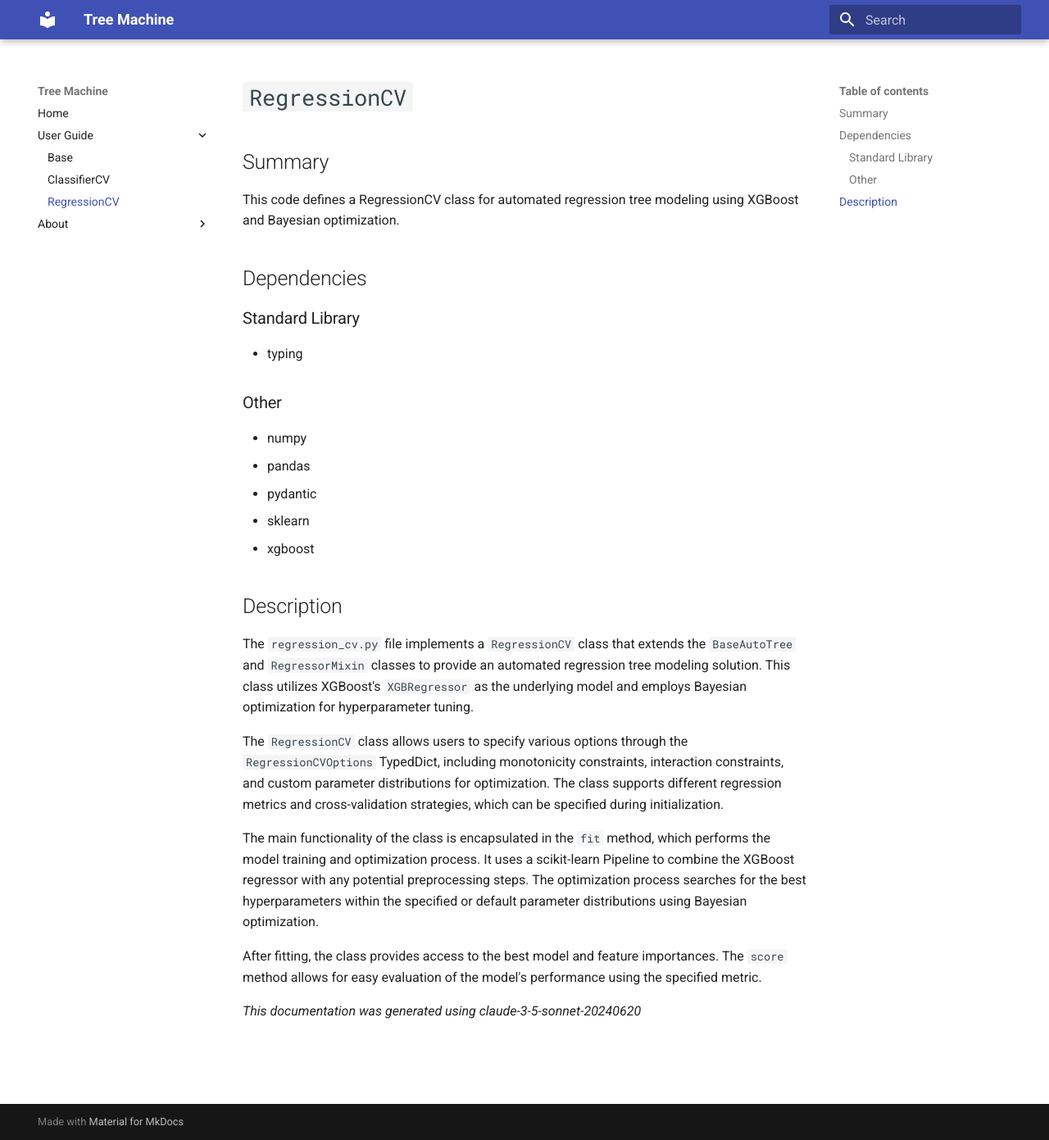
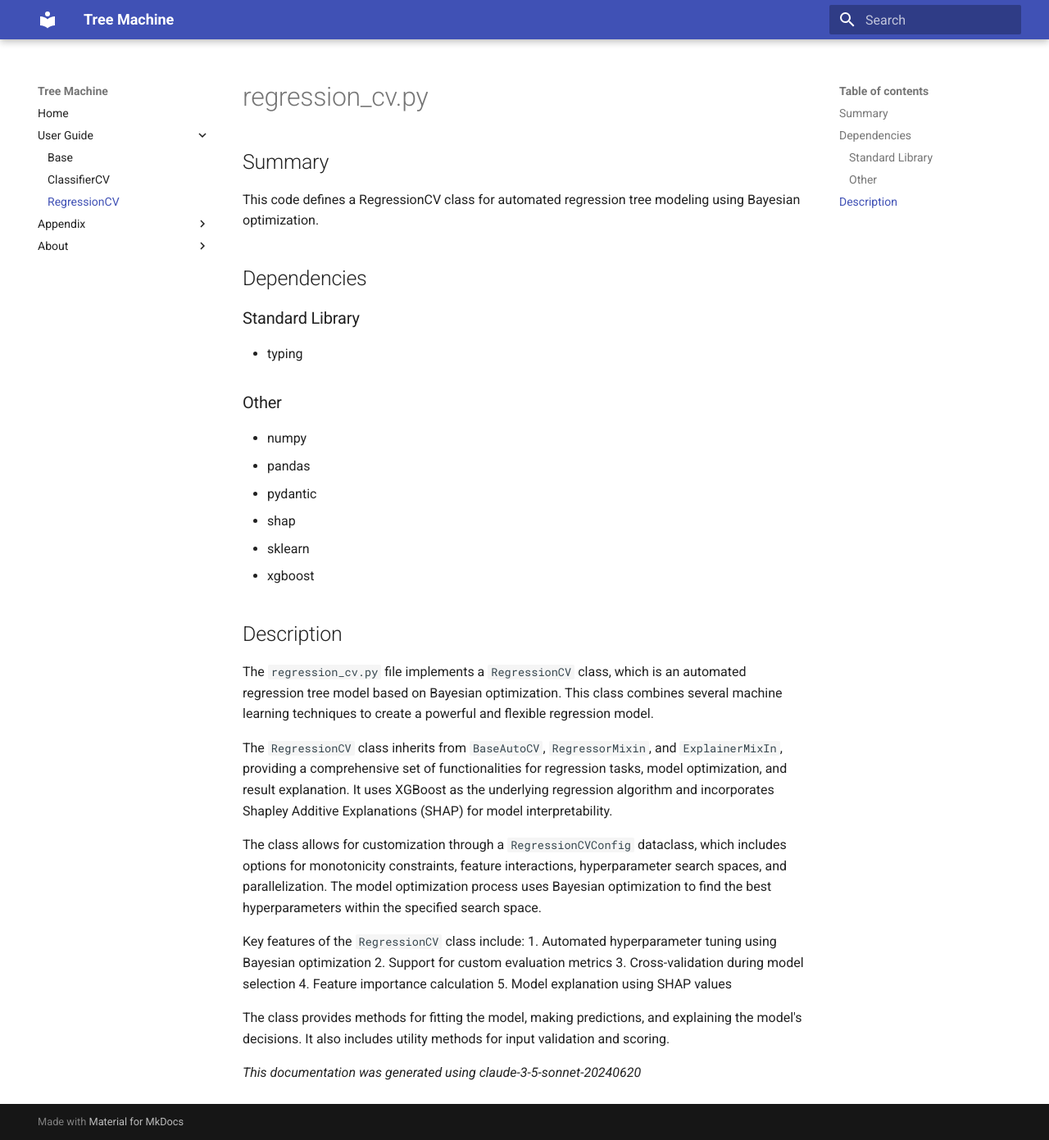
Before and after one commit to vitorbezzan/tree_machine, an MkDocs documentation site: the page built from docs/regression_cv.md, in a window 1280 px wide and 1391 px high. Shown: the whole window at 82% size. Built offline with MkDocs 1.6.1 and Material for MkDocs 9.7.7, drawn with Linux system fonts in a browser that asks for light colours.

```diff
--- a/docs/regression_cv.md
+++ b/docs/regression_cv.md
@@ -1,7 +1,7 @@
-# `RegressionCV`
+# regression_cv.py
 
 ## Summary
-This code defines a RegressionCV class for automated regression tree modeling using XGBoost and Bayesian optimization.
+This code defines a RegressionCV class for automated regression tree modeling using Bayesian optimization.
 
 ## Dependencies
 
@@ -12,17 +12,25 @@ This code defines a RegressionCV class for automated regression tree modeling us
 - numpy
 - pandas
 - pydantic
+- shap
 - sklearn
 - xgboost
 
 ## Description
 
-The `regression_cv.py` file implements a `RegressionCV` class that extends the `BaseAutoTree` and `RegressorMixin` classes to provide an automated regression tree modeling solution. This class utilizes XGBoost's `XGBRegressor` as the underlying model and employs Bayesian optimization for hyperparameter tuning.
+The `regression_cv.py` file implements a `RegressionCV` class, which is an automated regression tree model based on Bayesian optimization. This class combines several machine learning techniques to create a powerful and flexible regression model.
 
-The `RegressionCV` class allows users to specify various options through the `RegressionCVOptions` TypedDict, including monotonicity constraints, interaction constraints, and custom parameter distributions for optimization. The class supports different regression metrics and cross-validation strategies, which can be specified during initialization.
+The `RegressionCV` class inherits from `BaseAutoCV`, `RegressorMixin`, and `ExplainerMixIn`, providing a comprehensive set of functionalities for regression tasks, model optimization, and result explanation. It uses XGBoost as the underlying regression algorithm and incorporates Shapley Additive Explanations (SHAP) for model interpretability.
 
-The main functionality of the class is encapsulated in the `fit` method, which performs the model training and optimization process. It uses a scikit-learn Pipeline to combine the XGBoost regressor with any potential preprocessing steps. The optimization process searches for the best hyperparameters within the specified or default parameter distributions using Bayesian optimization.
+The class allows for customization through a `RegressionCVConfig` dataclass, which includes options for monotonicity constraints, feature interactions, hyperparameter search spaces, and parallelization. The model optimization process uses Bayesian optimization to find the best hyperparameters within the specified search space.
 
-After fitting, the class provides access to the best model and feature importances. The `score` method allows for easy evaluation of the model's performance using the specified metric.
+Key features of the `RegressionCV` class include:
+1. Automated hyperparameter tuning using Bayesian optimization
+2. Support for custom evaluation metrics
+3. Cross-validation during model selection
+4. Feature importance calculation
+5. Model explanation using SHAP values
+
+The class provides methods for fitting the model, making predictions, and explaining the model's decisions. It also includes utility methods for input validation and scoring.
 
 *This documentation was generated using claude-3-5-sonnet-20240620*
--- a/mkdocs.yml
+++ b/mkdocs.yml
@@ -5,6 +5,12 @@ nav:
     - Base: base.md
     - ClassifierCV: classifier_cv.md
     - RegressionCV: regression_cv.md
+  - Appendix:
+    - Classification Metrics for ClassifierCV: classification_metrics.md
+    - Regression Metrics for RegressionCV: regression_metrics.md
+    - ExplainerMixIn: explainer.md
+    - OptimizationParams: optimizer_params.md
+    - Types: types.md
   - About:
     - License: license.md
 
```
Also changed, not shown: docs/base.md (+8 -13 lines), docs/classification_metrics.md (added, +26 -0 lines), docs/classifier_cv.md (+8 -14 lines), docs/explainer.md (added, +28 -0 lines), docs/optimizer_params.md (added, +25 -0 lines), docs/regression_metrics.md (added, +25 -0 lines), docs/types.md (added, +28 -0 lines), 1 other file.
